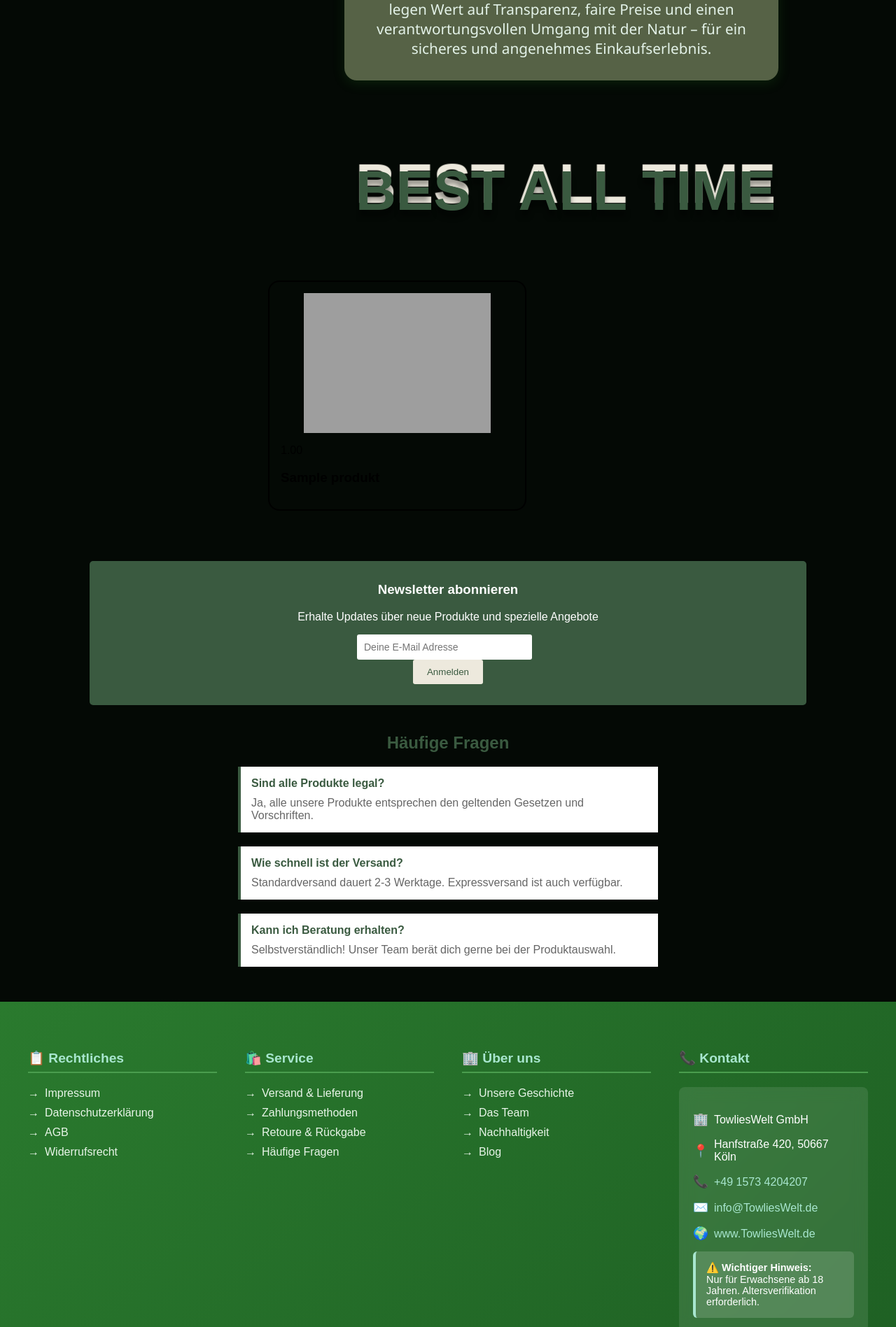
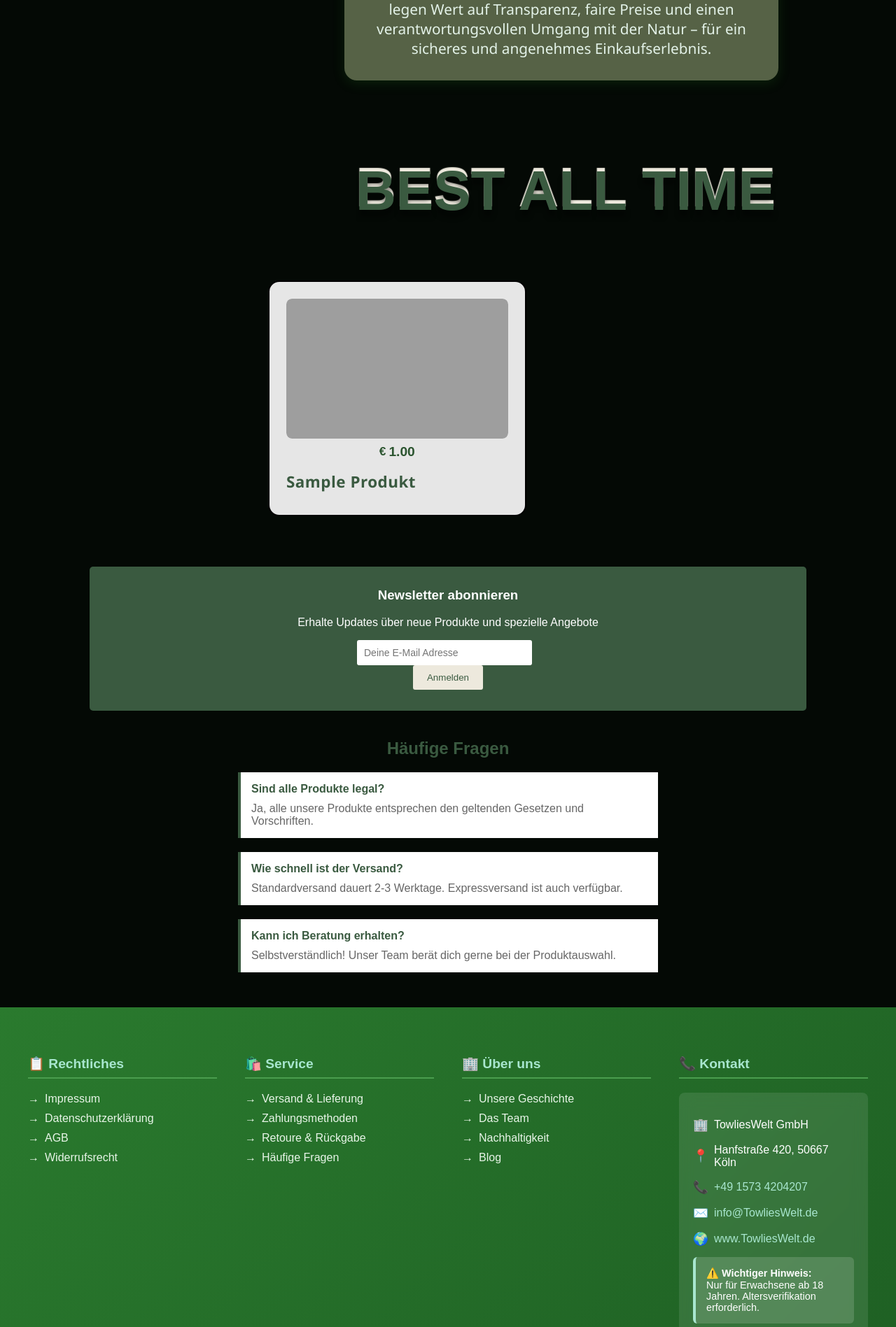
Before and after one commit to N0Soull/towelies_welt, a PHP site: page / in a window 1280 px wide. Shown: the part 1129-3026 px from the top of the page at 70% size. Run offline with PHP 8.4, Linux system fonts and the light colour scheme; tables that the repository leaves empty hold one stand-in row (values such as "Sample post"); grey boxes are pictures that could not be loaded.

Commit message:
More products added, warenkorb gestyelt. start seite  und logo verbessert.

```diff
--- a/css/style.css
+++ b/css/style.css
@@ -118,7 +118,7 @@ header {
     white-space: nowrap;
     overflow: hidden;
     color: #3A5A40;
-    text-shadow: 0 10px 7px rgba(0, 0, 0, 0.4), 0 -10px 1px #EDE9DD;
+    text-shadow: 0 10px 7px rgba(0, 0, 0, 0.4), 0 -5px 1px #EDE9DD;
     text-align: left;
     justify-content: flex-start;
 }
@@ -134,29 +134,80 @@ header {
 
 .product-item-1 {
     position: relative;
-    border: 2px solid black;
-    padding: 1rem;
+    border: 2px solid rgb(0, 0, 0);
+    padding: 1.5rem;
     border-radius: 1rem;
+    background: rgba(255, 255, 255, 0.9);
+    backdrop-filter: blur(10px);
+    transition: all 0.3s ease;
+}
+
+.product-item-1 h3 {
+    color: #3A5A40;
+    font-size: 1.4rem;
+    margin: 1rem 0 0.5rem 0;
+    font-weight: 600;
+    font-family: 'Segoe UI', Arial, sans-serif;
+    text-transform: capitalize;
+    letter-spacing: 0.5px;
+}
+
+.product-item-1 p {
+    color: #2c5530;
+    font-size: 1.2rem;
+    font-weight: bold;
+    margin: 0.5rem 0;
+    display: flex;
+    align-items: center;
+    justify-content: center;
+}
+
+.product-item-1 p::before {
+    content: "€";
+    margin-right: 4px;
+    font-size: 0.9em;
 }
 
 .product-link:hover .product-item-1 {
-    transform: scale(1.04);
-    box-shadow: 0 8px 32px rgba(56, 171, 47, 0.22);
-    transition: transform 0.25s cubic-bezier(0.4,0.2,0.2,1), box-shadow 0.25s cubic-bezier(0.4,0.2,0.2,1);
+    transform: translateY(-10px) scale(1.02);
+    box-shadow: 0 15px 35px rgba(56, 171, 47, 0.2);
+    border-color: #3A5A40;
 }
 
 .product-image {
     position: relative;
+    overflow: hidden;
+    border-radius: 0.5rem;
+    aspect-ratio: 1;
 }
 
 .product-item-1 .product-image > img {
     width: 100%;
-    height: 200px;
+    height: 100%;
     object-fit: cover;
     border-radius: 0.5rem;
-    display: block;
-    object-fit: scale-down;
+    transition: transform 0.5s ease;
+}
+
+.product-link:hover .product-image > img {
+    transform: scale(1.1);
+}
+
+/* Add an overlay effect on hover */
+.product-image::after {
+    content: "";
+    position: absolute;
+    top: 0;
+    left: 0;
+    width: 100%;
     height: 100%;
+    background: linear-gradient(180deg, transparent 0%, rgba(58, 90, 64, 0.1) 100%);
+    opacity: 0;
+    transition: opacity 0.3s ease;
+}
+
+.product-link:hover .product-image::after {
+    opacity: 1;
 }
 
 header nav {
```
